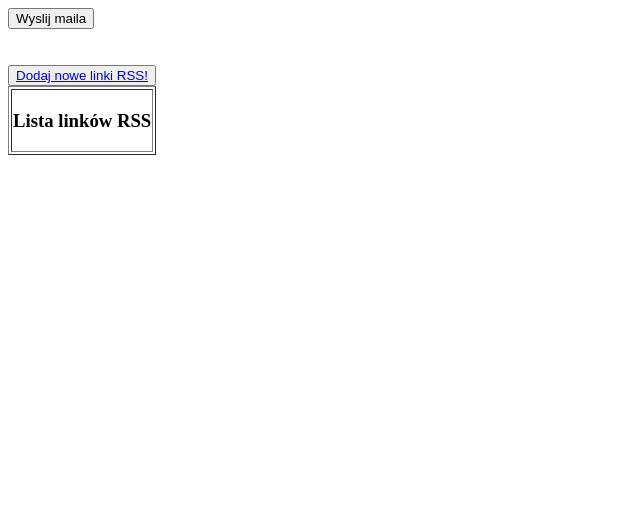
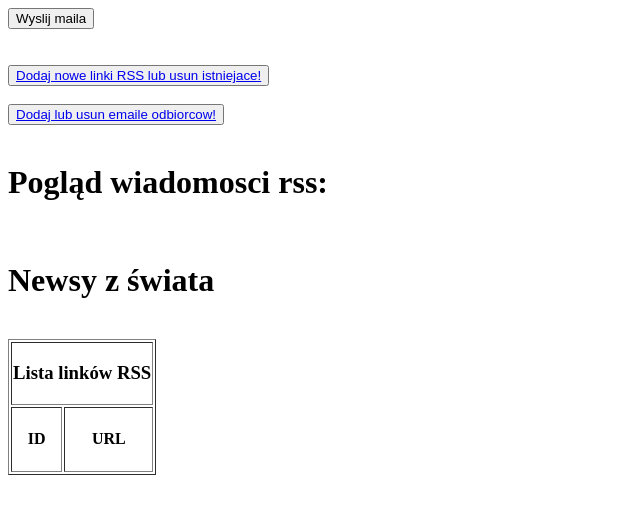
Before and after one commit to MP61592WSB/rss61592, a Flask app: page / in a window 1280 px wide. Shown: the top 514 px of the page, without its empty margins (0-640 px from the left). Run offline with Flask 2, Linux system fonts and the light colour scheme; data that the repository does not hold is empty; some libraries are stand-ins or nearby versions.

Commit message:
Update index.html

```diff
--- a/templates/index.html
+++ b/templates/index.html
@@ -7,19 +7,29 @@
 <body>
         <form method="post" action="/">
             <input type="submit" value="Wyslij maila" name="Wyslij maila"/> <br><br><br>
-            <button><a href="{{ url_for('add_rss') }}">Dodaj nowe linki RSS!</a></button>
-            </br>
+            <button><a href="{{ url_for('add_rss') }}">Dodaj nowe linki RSS lub usun istniejace!</a></button>
+            <br>
+            <br>
+            <button><a href="{{ url_for('add_mail') }}">Dodaj lub usun emaile odbiorcow!</a></button>
+            <br>
+            <br>
 <table border = 1>
     <tr>
-        <td>
-            <h3>Lista linków RSS</h3>
-        </td>
+        <td colspan="2"><h3><center>Lista linków RSS</center></h3></td>
     </tr>
+    <tr>
+        <td><h4><center>ID</center></h4></td>
+        <td><h4><center>URL</center></h4></td>
+  </tr>
   {% for rsslink in details %}
-  <tr>
+   <tr>
     <td> {{rsslink[0]}} </td>
+    <td> {{rsslink[1]}} </td>
   </tr>
   {% endfor %}
+    <h1>Pogląd wiadomosci rss:</h1><br>
+    <h1>Newsy z świata</h1><br>
+    <div class="wiadomosc">{{wiadomosc|safe}}</div>
 </table>
         </form>
 </body>
```
